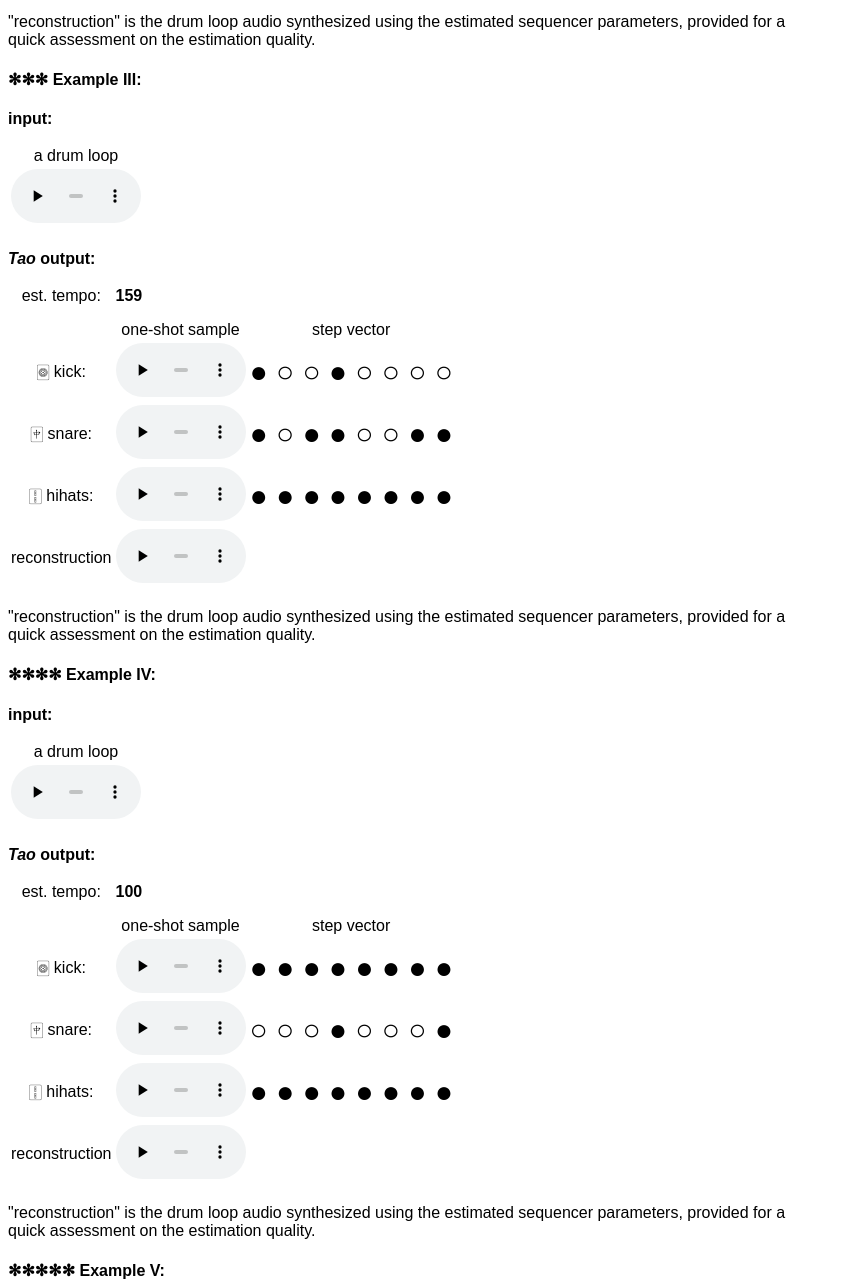
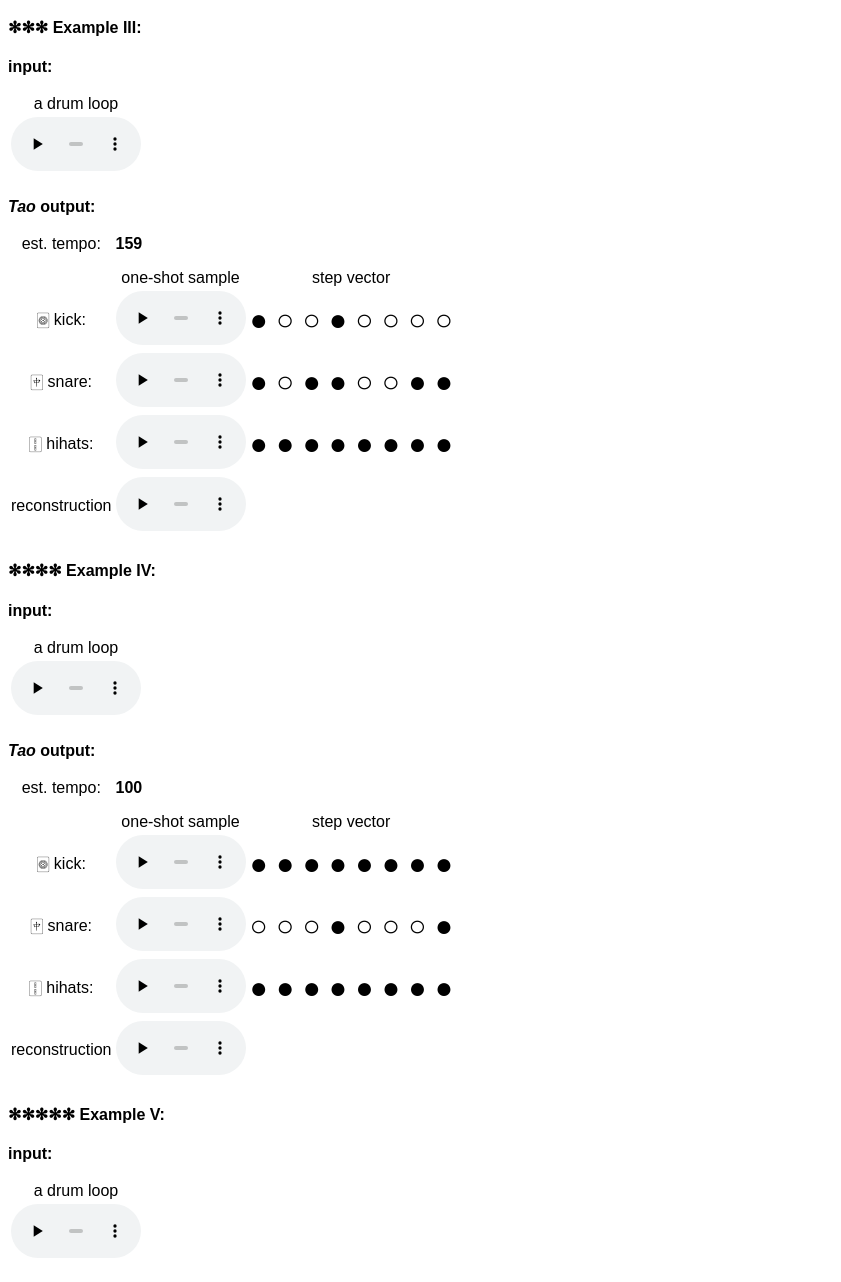
Before and after one commit to red-x-silver/the-drum-machine-of-tao, a plain HTML site: page index.html in a window 1280 px wide. Shown: the part 1938-3220 px from the top of the page, without its empty margins (0-841 px from the left). Drawn offline with Linux system fonts and the light colour scheme.

Commit message:
Update index.html

```diff
--- a/index.html
+++ b/index.html
@@ -230,7 +230,6 @@
 
 				</tbody>
 			</table>
-			<p>"reconstruction" is the drum loop audio synthesized using the estimated sequencer parameters, provided for a quick assessment on the estimation quality.</p>
 
 			<h4>✻✻✻ Example III:</h4>
 			<p style="font-weight: bold;">input:</p>
@@ -288,7 +287,6 @@
 
 				</tbody>
 			</table>
-			<p>"reconstruction" is the drum loop audio synthesized using the estimated sequencer parameters, provided for a quick assessment on the estimation quality.</p>
 
 			<h4>✻✻✻✻ Example IV:</h4>
 			<p style="font-weight: bold;">input:</p>
@@ -346,7 +344,6 @@
 
 				</tbody>
 			</table>
-			<p>"reconstruction" is the drum loop audio synthesized using the estimated sequencer parameters, provided for a quick assessment on the estimation quality.</p>
 
 			<h4>✻✻✻✻✻ Example V:</h4>
 			<p style="font-weight: bold;">input:</p>
@@ -404,7 +401,6 @@
 
 				</tbody>
 			</table>
-			<p>"reconstruction" is the drum loop audio synthesized using the estimated sequencer parameters, provided for a quick assessment on the estimation quality.</p>
 
 		</div>
 
```
